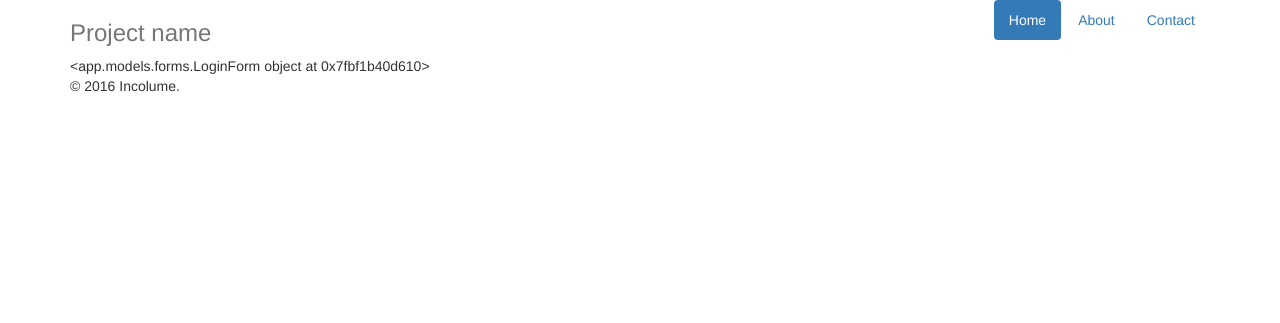
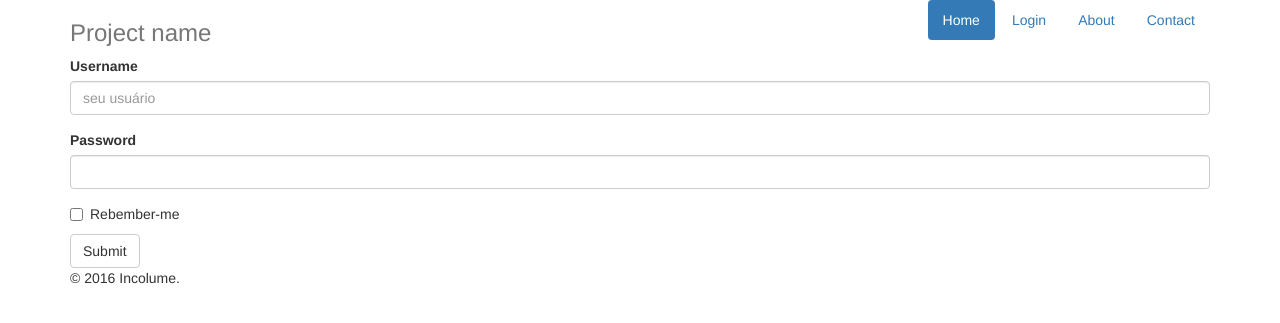
Before and after one commit to britodfbr/incolumepy.curso_flask_rizza, a Flask app: page /login in a window 1280 px wide. Shown: the top 323 px of the page. Run offline with Flask 2, Linux system fonts and the light colour scheme; some libraries are stand-ins or nearby versions.

Commit message:
alterações de evolução

```diff
--- a/app/controllers/default.py
+++ b/app/controllers/default.py
@@ -1,5 +1,5 @@
 from app import app
-from flask import render_template
+from flask import render_template, url_for
 from app.models.forms import LoginForm
 
 @app.route("/hello")
@@ -34,7 +34,7 @@ def index(user):
     return render_template('index.html',
                            user=user)
 
-@app.route('/login')
+@app.route('/login', methods=['POST', 'GET'])
 def login():
     form = LoginForm()
     return render_template('login.html',
--- a/app/templates/basic.html
+++ b/app/templates/basic.html
@@ -14,22 +14,6 @@
     <!-- Bootstrap core CSS -->
     <link rel="stylesheet" href="{{url_for('static', filename='css/bootstrap.min.css')}}" />
 
-
-    <!-- IE10 viewport hack for Surface/desktop Windows 8 bug -->
-    <link href="../../assets/css/ie10-viewport-bug-workaround.css" rel="stylesheet">
-
-    <!-- Custom styles for this template -->
-    <link href="jumbotron-narrow.css" rel="stylesheet">
-
-    <!-- Just for debugging purposes. Don't actually copy these 2 lines! -->
-    <!--[if lt IE 9]><script src="../../assets/js/ie8-responsive-file-warning.js"></script><![endif]-->
-    <script src="../../assets/js/ie-emulation-modes-warning.js"></script>
-
-    <!-- HTML5 shim and Respond.js for IE8 support of HTML5 elements and media queries -->
-    <!--[if lt IE 9]>
-      <script src="https://oss.maxcdn.com/html5shiv/3.7.3/html5shiv.min.js"></script>
-      <script src="https://oss.maxcdn.com/respond/1.4.2/respond.min.js"></script>
-    <![endif]-->
   </head>
 
   <body>
@@ -38,7 +22,8 @@
       <div class="header clearfix">
         <nav>
           <ul class="nav nav-pills pull-right">
-            <li role="presentation" class="active"><a href="#">Home</a></li>
+            <li role="presentation" class="active"><a href="{{url_for('index')}}">Home</a></li>
+            <li role="presentation"><a href="{{url_for('login')}}">Login</a></li>
             <li role="presentation"><a href="#">About</a></li>
             <li role="presentation"><a href="#">Contact</a></li>
           </ul>
--- a/app/templates/login.html
+++ b/app/templates/login.html
@@ -1,6 +1,21 @@
 {% extends 'basic.html' %}
 {% block content %}
+<form action=""  method="post">
+    <div class="form-group">
+        <label>Username</label>
+        {{ form.username(class="form-control", placeholder="seu usuário") }}
+    </div>
+    <div class="form-group">
+        <label>Password</label>
+        {{ form.password(class="form-control") }}
+    </div>
+    <div class="checkbox">
+        <label>
+            {{ form.remember_me }} Rebember-me
+        </label>
+    </div>
+    <button type="submit" class="btn btn-default">Submit</button>
+</form>
 
-{{ form }}
 
 {% endblock %}
```
Also changed, not shown: app/templates/index.html (line endings or trailing spaces).
